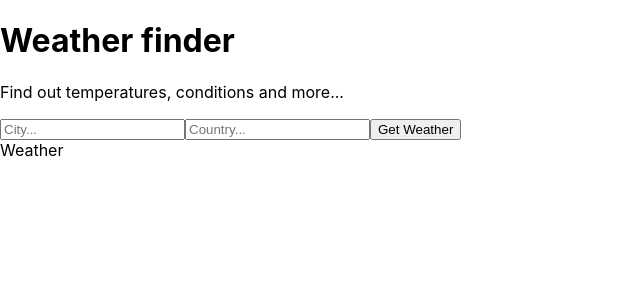
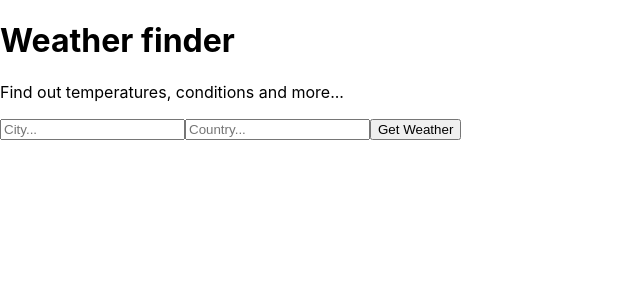
Before and after one commit to RBGeorgiev/javascript-practice, a React (Create React App) app in the folder weather-app-react/: page / in a window 1280 px wide. Shown: the top 300 px of the page, without its empty margins (0-640 px from the left). Built offline with nearby package versions, Linux system fonts and the light colour scheme.

Commit message:
weather conditions now display on screen

```diff
--- a/weather-app-react/src/App.js
+++ b/weather-app-react/src/App.js
@@ -10,7 +10,10 @@ class App extends React.Component {
     city: undefined,
     country: undefined,
     temperature: undefined,
+    minTemp: undefined,
+    maxTemp: undefined,
     humidity: undefined,
+    condition: undefined,
     description: undefined,
     error: undefined,
   }
@@ -24,14 +27,31 @@ class App extends React.Component {
 
     console.log(DATA);
 
+    try {
       this.setState({
         city: DATA.name,
         country: DATA.sys.country,
         temperature: DATA.main.temp,
+        minTemp: DATA.main.temp_min,
+        maxTemp: DATA.main.temp_max,
         humidity: DATA.main.humidity,
+        condition: DATA.weather[0].main,
         description: DATA.weather[0].description,
         error: undefined,
       })
+    } catch (error) {
+      this.setState({
+        city: undefined,
+        country: undefined,
+        temperature: undefined,
+        minTemp: undefined,
+        maxTemp: undefined,
+        humidity: undefined,
+        condition: undefined,
+        description: undefined,
+        error: DATA.message,
+      })
+    }
   }
 
   render() {
@@ -39,7 +59,17 @@ class App extends React.Component {
       <div>
         <Titles />
         <Form getWeather={this.getWeather} />
-        <Weather />
+        <Weather
+          city={this.state.city}
+          country={this.state.country}
+          temperature={this.state.temperature}
+          minTemp={this.state.minTemp}
+          maxTemp={this.state.maxTemp}
+          humidity={this.state.humidity}
+          condition={this.state.condition}
+          description={this.state.description}
+          error={this.state.error}
+        />
       </div>
     );
   }
--- a/weather-app-react/src/components/Weather.js
+++ b/weather-app-react/src/components/Weather.js
@@ -3,7 +3,14 @@ import React from "react";
 class Weather extends React.Component {
     render() {
         return (
-            <div>Weather</div>
+            <div>
+                {(this.props.city && this.props.country) ? <p>City: {this.props.city}, {this.props.country}</p> : ''}
+                {this.props.temperature ? <p>Temperature: {this.props.temperature} celsius</p> : ''}
+                {(this.props.minTemp && this.props.maxTemp) ? <p>Min temp: {this.props.minTemp}, Max temp: {this.props.maxTemp}</p> : ''}
+                {this.props.humidity ? <p>Humidity: {this.props.humidity}</p> : ''}
+                {(this.props.condition && this.props.description) ? <p>Condition: {this.props.condition}, {this.props.description}</p> : ''}
+                {this.props.error ? <p>{this.props.error}</p> : ''}
+            </div>
         )
     }
 }
```
Lines whose indentation alone changed are shown as unchanged.
